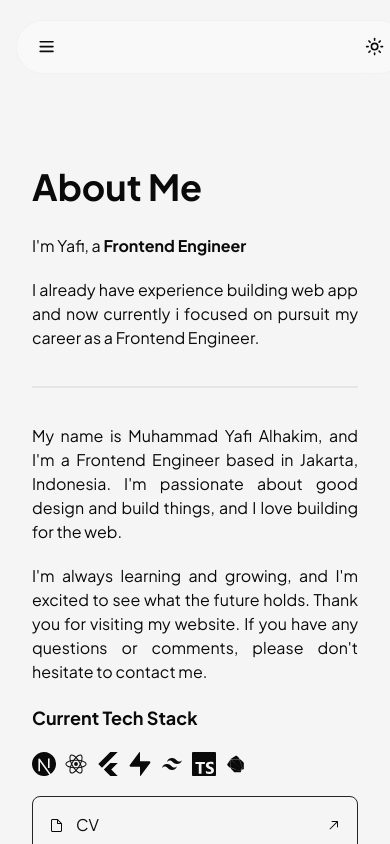
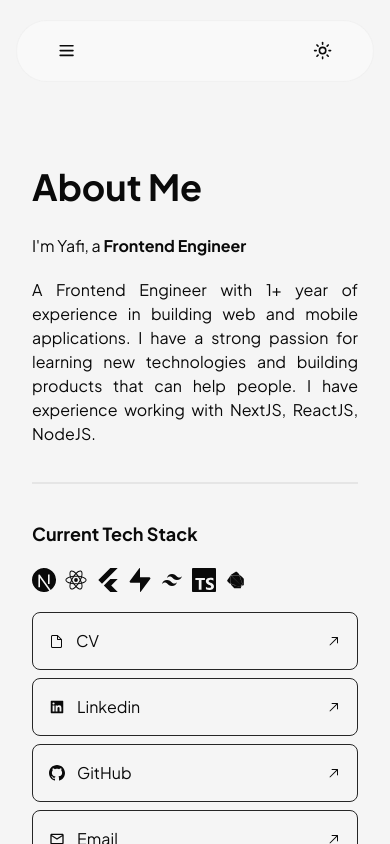
Before and after one commit to yaffalhakim1/portfolio-yafi, a Next.js app: page /about in a window 390 px wide. Shown: the top 844 px of the page. Built offline with nearby package versions, Linux system fonts and the light colour scheme.

Commit message:
fix: fix margin on navbar while mobile mode

```diff
--- a/app/about/page.tsx
+++ b/app/about/page.tsx
@@ -22,21 +22,12 @@ const page = () => {
         I&apos;m Yafi, a <span className="font-bold">Frontend Engineer</span>
       </p>
       <p className="text-justify md:w-9/12">
-        I already have experience building web app and now currently i focused
-        on pursuit my career as a Frontend Engineer.
+        A Frontend Engineer with 1+ year of experience in building web and
+        mobile applications. I have a strong passion for learning new
+        technologies and building products that can help people. I have
+        experience working with NextJS, ReactJS, NodeJS.
       </p>
       <div className="my-4 border md:w-9/12" />
-      <p className="text-justify md:w-9/12">
-        My name is Muhammad Yafi Alhakim, and I&apos;m a Frontend Engineer based
-        in Jakarta, Indonesia. I&apos;m passionate about good design and build
-        things, and I love building for the web.
-      </p>
-
-      <p className="text-justify md:w-9/12">
-        I&apos;m always learning and growing, and I&apos;m excited to see what
-        the future holds. Thank you for visiting my website. If you have any
-        questions or comments, please don&apos;t hesitate to contact me.
-      </p>
 
       <h1 className="text-lg font-bold">Current Tech Stack</h1>
       <div className="flex space-x-2">
--- a/components/floating-navbar.tsx
+++ b/components/floating-navbar.tsx
@@ -34,7 +34,7 @@ export const FloatingNav = ({
         ease: "backOut",
       }}
       className={cn(
-        "container fixed inset-x-4 top-5 z-[49] mx-auto flex max-w-4xl items-center justify-between overflow-hidden rounded-full border border-neutral-950 border-opacity-[0.03] bg-neutral-50/75 px-3 py-2 filter backdrop-blur-xl dark:border-white/5 dark:bg-neutral-900/75",
+        "fixed inset-x-4 top-5 z-[49] mx-auto flex max-w-4xl items-center justify-between rounded-full border border-neutral-950 border-opacity-[0.03] bg-neutral-50/75 px-8 py-3 filter backdrop-blur-sm dark:border-white/5 dark:bg-neutral-900/75",
         className
       )}
     >
```
